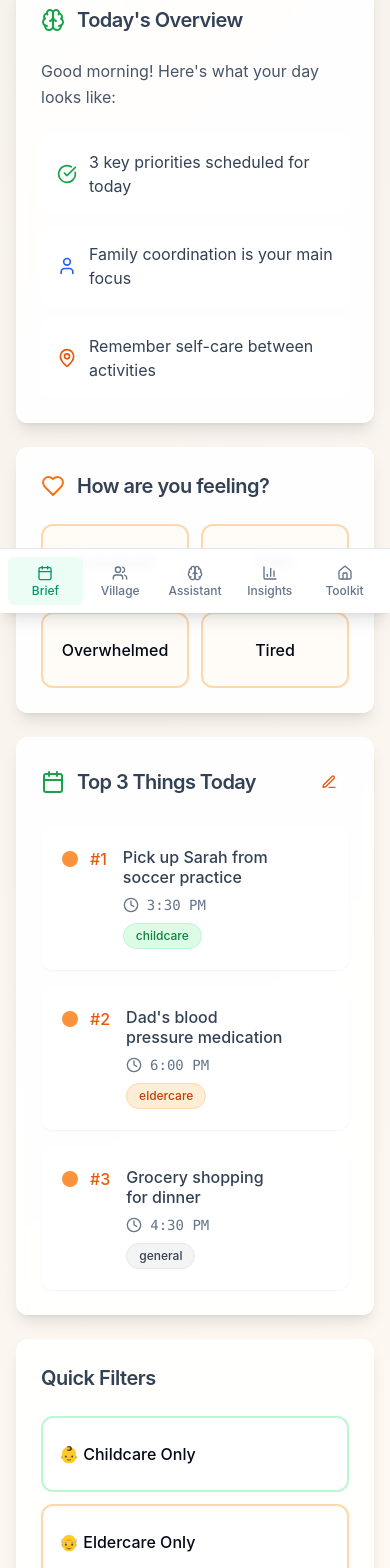
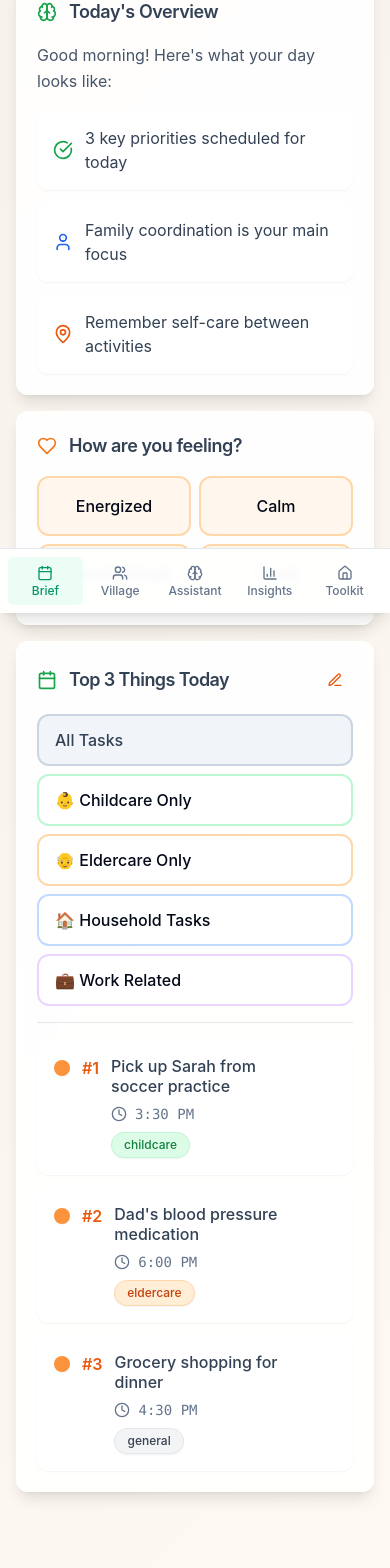
Before and after one commit to rembertdesigns/Eloura-Beta, a React (Vite) app: page /daily-brief in a window 390 px wide. Shown: the part 231-1799 px from the top of the page. Built offline with nearby package versions, Linux system fonts and the light colour scheme.

Commit message:
Mobile: Combine cards on mobile
Combine "Top 3 Things Today" and "Quick Filters" cards on mobile.

```diff
--- a/src/pages/DailyBrief.tsx
+++ b/src/pages/DailyBrief.tsx
@@ -66,7 +66,7 @@ const DailyBrief = () => {
       <div className="container mx-auto px-4 py-8 max-w-7xl">
         {/* Header Section */}
         <div className="text-center space-y-4 mb-8 animate-fade-in">
-          <h1 className="text-3xl md:text-4xl lg:text-5xl font-light text-slate-800">
+          <h1 className="text-2xl md:text-3xl lg:text-5xl font-light text-slate-800">
             Daily <span className="text-gradient-orange font-medium">Brief</span>
           </h1>
           <p className="text-base md:text-lg text-gray-600 max-w-2xl mx-auto">
@@ -77,23 +77,23 @@ const DailyBrief = () => {
         {/* Mobile: Single Column Stack, Desktop: Two Column */}
         <div className="flex flex-col lg:flex-row gap-6 lg:gap-8">
           {/* Mobile: Single Column Order */}
-          <div className="flex flex-col lg:hidden space-y-6">
+          <div className="flex flex-col lg:hidden space-y-4">
             {/* 1. Today's Overview - Mobile First */}
-            <Card className="card-warm shadow-md hover:shadow-lg transition-all duration-200 rounded-xl">
-              <CardHeader className="pb-6 px-6 pt-6">
-                <CardTitle className="flex items-center gap-3 text-xl font-semibold text-slate-700">
-                  <Brain className="h-6 w-6 text-green-600" />
+            <Card className="card-warm shadow-lg hover:shadow-xl transition-all duration-200 rounded-xl">
+              <CardHeader className="pb-4 px-5 pt-5">
+                <CardTitle className="flex items-center gap-3 text-lg font-semibold text-slate-700">
+                  <Brain className="h-5 w-5 text-green-600" />
                   Today's Overview
                 </CardTitle>
               </CardHeader>
-              <CardContent className="px-6 pb-6">
+              <CardContent className="px-5 pb-5">
                 <div className="space-y-4">
-                  <p className="text-slate-600 leading-relaxed text-base mb-6">
+                  <p className="text-slate-600 leading-relaxed text-base mb-4">
                     Good morning! Here's what your day looks like:
                   </p>
                   <div className="space-y-3">
                     {aiOverviewPoints.map((point, index) => (
-                      <div key={index} className="flex items-center gap-3 p-4 bg-white/60 rounded-xl">
+                      <div key={index} className="flex items-center gap-3 p-4 bg-white/70 rounded-xl shadow-sm">
                         <point.icon className={`h-5 w-5 ${point.color} shrink-0`} />
                         <span className="text-slate-700 text-base">{point.text}</span>
                       </div>
@@ -104,24 +104,24 @@ const DailyBrief = () => {
             </Card>
 
             {/* 2. How are you feeling? - Mobile Second */}
-            <Card className="card-warm shadow-md hover:shadow-lg transition-all duration-200 rounded-xl">
-              <CardHeader className="pb-6 px-6 pt-6">
-                <CardTitle className="flex items-center gap-3 text-xl font-semibold text-slate-700">
-                  <Heart className="h-6 w-6 text-orange-500" />
+            <Card className="card-warm shadow-lg hover:shadow-xl transition-all duration-200 rounded-xl">
+              <CardHeader className="pb-4 px-5 pt-5">
+                <CardTitle className="flex items-center gap-3 text-lg font-semibold text-slate-700">
+                  <Heart className="h-5 w-5 text-orange-500" />
                   How are you feeling?
                 </CardTitle>
               </CardHeader>
-              <CardContent className="px-6 pb-6">
+              <CardContent className="px-5 pb-5">
                 {!moodChecked ? (
                   <div className="space-y-4">
-                    <div className="grid grid-cols-2 gap-3">
+                    <div className="grid grid-cols-2 gap-2">
                       {['Energized', 'Calm', 'Overwhelmed', 'Tired'].map((mood) => (
                         <Button
                           key={mood}
                           variant="outline"
                           onClick={() => handleMoodSelection(mood)}
                           disabled={isLoading}
-                          className="text-base font-medium py-6 px-4 h-auto min-h-[56px] border-2 border-orange-200 bg-orange-50/50 hover:bg-orange-100 hover:border-orange-300 hover:text-orange-700 transition-all duration-200 disabled:opacity-50 rounded-xl"
+                          className="text-base font-medium py-4 px-3 h-auto min-h-[52px] border-2 bg-orange-50 border-orange-200 hover:bg-orange-100 hover:border-orange-300 hover:text-orange-700 transition-all duration-200 disabled:opacity-50 rounded-xl"
                         >
                           {isLoading ? '...' : mood}
                         </Button>
@@ -130,12 +130,12 @@ const DailyBrief = () => {
                   </div>
                 ) : (
                   <div className="space-y-4">
-                    <div className="text-center p-4 bg-orange-50 rounded-xl border border-orange-100">
+                    <div className="text-center p-4 bg-orange-50 rounded-xl border border-orange-200 shadow-sm">
                       <p className="text-base text-slate-600">
                         You're feeling: <span className="font-semibold text-orange-600">{selectedMood}</span>
                       </p>
                     </div>
-                    <div className="p-4 bg-green-50 rounded-xl border border-green-200">
+                    <div className="p-4 bg-green-50 rounded-xl border border-green-200 shadow-sm">
                       <p className="text-base text-slate-700 leading-relaxed">
                         {selectedMood === 'Overwhelmed' && "Remember: You don't have to do everything today. Focus on your top 3."}
                         {selectedMood === 'Tired' && "Be gentle with yourself. Consider delegating one task today."}
@@ -147,7 +147,7 @@ const DailyBrief = () => {
                       variant="ghost"
                       size="sm"
                       onClick={() => setMoodChecked(false)}
-                      className="w-full text-orange-600 hover:bg-orange-50 min-h-[48px] rounded-xl text-base"
+                      className="w-full text-orange-600 hover:bg-orange-50 min-h-[44px] rounded-xl text-base"
                     >
                       Change mood
                     </Button>
@@ -156,23 +156,88 @@ const DailyBrief = () => {
               </CardContent>
             </Card>
 
-            {/* 3. Top 3 Things Today - Mobile Third */}
-            <Card className="card-warm shadow-md hover:shadow-lg transition-all duration-200 rounded-xl">
-              <CardHeader className="pb-6 px-6 pt-6">
+            {/* 3. Combined Top 3 Things Today & Quick Filters - Mobile Third */}
+            <Card className="card-warm shadow-lg hover:shadow-xl transition-all duration-200 rounded-xl">
+              <CardHeader className="pb-4 px-5 pt-5">
                 <CardTitle className="flex items-center justify-between">
-                  <span className="flex items-center gap-3 text-xl font-semibold text-slate-700">
-                    <Calendar className="h-6 w-6 text-green-600" />
+                  <span className="flex items-center gap-3 text-lg font-semibold text-slate-700">
+                    <Calendar className="h-5 w-5 text-green-600" />
                     Top 3 Things Today
                   </span>
-                  <Button variant="ghost" size="sm" className="hover:bg-orange-50 text-orange-600 h-10 w-10 p-0 rounded-lg">
-                    <Edit3 className="h-5 w-5" />
+                  <Button variant="ghost" size="sm" className="hover:bg-orange-50 text-orange-600 h-9 w-9 p-0 rounded-lg">
+                    <Edit3 className="h-4 w-4" />
                   </Button>
                 </CardTitle>
               </CardHeader>
-              <CardContent className="px-6 pb-6">
-                <div className="space-y-4">
+              <CardContent className="px-5 pb-5">
+                {/* Filter buttons at the top */}
+                <div className="space-y-2 mb-4 pb-4 border-b border-gray-200">
+                  <Button
+                    variant="outline"
+                    size="sm"
+                    onClick={() => handleFilterClick('all')}
+                    className={`w-full justify-start py-3 px-4 h-auto min-h-[44px] border-2 transition-all duration-200 rounded-xl text-base ${
+                      activeFilter === 'all'
+                        ? 'bg-slate-100 border-slate-300 text-slate-700'
+                        : 'border-slate-200 hover:bg-slate-50 hover:border-slate-300 hover:text-slate-700'
+                    }`}
+                  >
+                    All Tasks
+                  </Button>
+                  <Button
+                    variant="outline"
+                    size="sm"
+                    onClick={() => handleFilterClick('childcare')}
+                    className={`w-full justify-start py-3 px-4 h-auto min-h-[44px] border-2 transition-all duration-200 rounded-xl text-base ${
+                      activeFilter === 'childcare'
+                        ? 'bg-green-100 border-green-300 text-green-700'
+                        : 'border-green-200 hover:bg-green-50 hover:border-green-300 hover:text-green-700'
+                    }`}
+                  >
+                    👶 Childcare Only
+                  </Button>
+                  <Button
+                    variant="outline"
+                    size="sm"
+                    onClick={() => handleFilterClick('eldercare')}
+                    className={`w-full justify-start py-3 px-4 h-auto min-h-[44px] border-2 transition-all duration-200 rounded-xl text-base ${
+                      activeFilter === 'eldercare'
+                        ? 'bg-orange-100 border-orange-300 text-orange-700'
+                        : 'border-orange-200 hover:bg-orange-50 hover:border-orange-300 hover:text-orange-700'
+                    }`}
+                  >
+                    👴 Eldercare Only
+                  </Button>
+                  <Button
+                    variant="outline"
+                    size="sm"
+                    onClick={() => handleFilterClick('household')}
+                    className={`w-full justify-start py-3 px-4 h-auto min-h-[44px] border-2 transition-all duration-200 rounded-xl text-base ${
+                      activeFilter === 'household'
+                        ? 'bg-blue-100 border-blue-300 text-blue-700'
+                        : 'border-blue-200 hover:bg-blue-50 hover:border-blue-300 hover:text-blue-700'
+                    }`}
+                  >
+                    🏠 Household Tasks
+                  </Button>
+                  <Button
+                    variant="outline"
+                    size="sm"
+                    onClick={() => handleFilterClick('work')}
+                    className={`w-full justify-start py-3 px-4 h-auto min-h-[44px] border-2 transition-all duration-200 rounded-xl text-base ${
+                      activeFilter === 'work'
+                        ? 'bg-purple-100 border-purple-300 text-purple-700'
+                        : 'border-purple-200 hover:bg-purple-50 hover:border-purple-300 hover:text-purple-700'
+                    }`}
+                  >
+                    💼 Work Related
+                  </Button>
+                </div>
+
+                {/* Task list */}
+                <div className="space-y-3">
                   {isLoading ? (
-                    <div className="space-y-4">
+                    <div className="space-y-3">
                       {[1, 2, 3].map((i) => (
                         <div key={i} className="animate-pulse">
                           <div className="h-20 bg-gray-200 rounded-xl"></div>
@@ -181,11 +246,11 @@ const DailyBrief = () => {
                     </div>
                   ) : (
                     topTasks.map((task, index) => (
-                      <div key={task.id} className="flex items-start justify-between p-5 bg-white/70 rounded-xl border border-white/60 hover:bg-white/80 transition-colors group shadow-sm min-h-[60px]">
-                        <div className="flex items-start gap-4 flex-1">
+                      <div key={task.id} className="flex items-start justify-between p-4 bg-white/80 rounded-xl border border-white/60 hover:bg-white/90 transition-colors group shadow-sm min-h-[60px]">
+                        <div className="flex items-start gap-3 flex-1">
                           <div className="flex items-center gap-3 shrink-0">
-                            <div className="h-4 w-4 bg-orange-400 rounded-full"></div>
-                            <span className="text-base font-medium text-orange-600">#{index + 1}</span>
+                            <div className="h-4 w-4 bg-orange-400 rounded-full shadow-sm"></div>
+                            <span className="text-base font-semibold text-orange-600">#{index + 1}</span>
                           </div>
                           <div className="space-y-2 flex-1 min-w-0">
                             <p className="text-slate-700 font-medium text-base leading-tight">{task.text}</p>
@@ -196,7 +261,7 @@ const DailyBrief = () => {
                               </p>
                               <Badge
                                 variant={task.category === 'childcare' ? 'default' : task.category === 'eldercare' ? 'secondary' : 'outline'}
-                                className={`text-xs font-medium px-3 py-1 w-fit rounded-full ${
+                                className={`text-xs font-medium px-3 py-1 w-fit rounded-full shadow-sm ${
                                   task.category === 'childcare' ? 'bg-green-100 text-green-700 hover:bg-green-200 border-green-200' :
                                   task.category === 'eldercare' ? 'bg-orange-100 text-orange-700 hover:bg-orange-200 border-orange-200' :
                                   task.category === 'work' ? 'bg-purple-100 text-purple-700 hover:bg-purple-200 border-purple-200' :
@@ -208,71 +273,12 @@ const DailyBrief = () => {
                             </div>
                           </div>
                         </div>
-                        <Button variant="ghost" size="sm" className="opacity-0 group-hover:opacity-100 transition-opacity hover:bg-orange-50 h-10 w-10 p-0 shrink-0 rounded-lg">
-                          <Pause className="h-5 w-5" />
+                        <Button variant="ghost" size="sm" className="opacity-0 group-hover:opacity-100 transition-opacity hover:bg-orange-50 h-9 w-9 p-0 shrink-0 rounded-lg">
+                          <Pause className="h-4 w-4" />
                         </Button>
                       </div>
                     ))
                   )}
-                </div>
-              </CardContent>
-            </Card>
-
-            {/* 4. Quick Filters - Mobile Fourth */}
-            <Card className="card-warm shadow-md hover:shadow-lg transition-all duration-200 rounded-xl">
-              <CardHeader className="pb-6 px-6 pt-6">
-                <CardTitle className="text-xl font-semibold text-slate-700">Quick Filters</CardTitle>
-              </CardHeader>
-              <CardContent className="px-6 pb-6">
-                <div className="space-y-3">
-                  <Button
-                    variant="outline"
-                    size="sm"
-                    onClick={() => handleFilterClick('childcare')}
-                    className={`w-full justify-start py-6 px-4 h-auto min-h-[56px] border-2 transition-all duration-200 rounded-xl text-base ${
-                      activeFilter === 'childcare'
-                        ? 'bg-green-100 border-green-300 text-green-700'
-                        : 'border-green-200 hover:bg-green-50 hover:border-green-300 hover:text-green-700'
-                    }`}
-                  >
-                    👶 Childcare Only
-                  </Button>
-                  <Button
-                    variant="outline"
-                    size="sm"
-                    onClick={() => handleFilterClick('eldercare')}
-                    className={`w-full justify-start py-6 px-4 h-auto min-h-[56px] border-2 transition-all duration-200 rounded-xl text-base ${
-                      activeFilter === 'eldercare'
-                        ? 'bg-orange-100 border-orange-300 text-orange-700'
-                        : 'border-orange-200 hover:bg-orange-50 hover:border-orange-300 hover:text-orange-700'
-                    }`}
-                  >
-                    👴 Eldercare Only
-                  </Button>
-                  <Button
-                    variant="outline"
-                    size="sm"
-                    onClick={() => handleFilterClick('household')}
-                    className={`w-full justify-start py-6 px-4 h-auto min-h-[56px] border-2 transition-all duration-200 rounded-xl text-base ${
-                      activeFilter === 'household'
-                        ? 'bg-blue-100 border-blue-300 text-blue-700'
-                        : 'border-blue-200 hover:bg-blue-50 hover:border-blue-300 hover:text-blue-700'
-                    }`}
-                  >
-                    🏠 Household Tasks
-                  </Button>
-                  <Button
-                    variant="outline"
-                    size="sm"
-                    onClick={() => handleFilterClick('work')}
-                    className={`w-full justify-start py-6 px-4 h-auto min-h-[56px] border-2 transition-all duration-200 rounded-xl text-base ${
-                      activeFilter === 'work'
-                        ? 'bg-purple-100 border-purple-300 text-purple-700'
-                        : 'border-purple-200 hover:bg-purple-50 hover:border-purple-300 hover:text-purple-700'
-                    }`}
-                  >
-                    💼 Work Related
-                  </Button>
                 </div>
               </CardContent>
             </Card>
```
